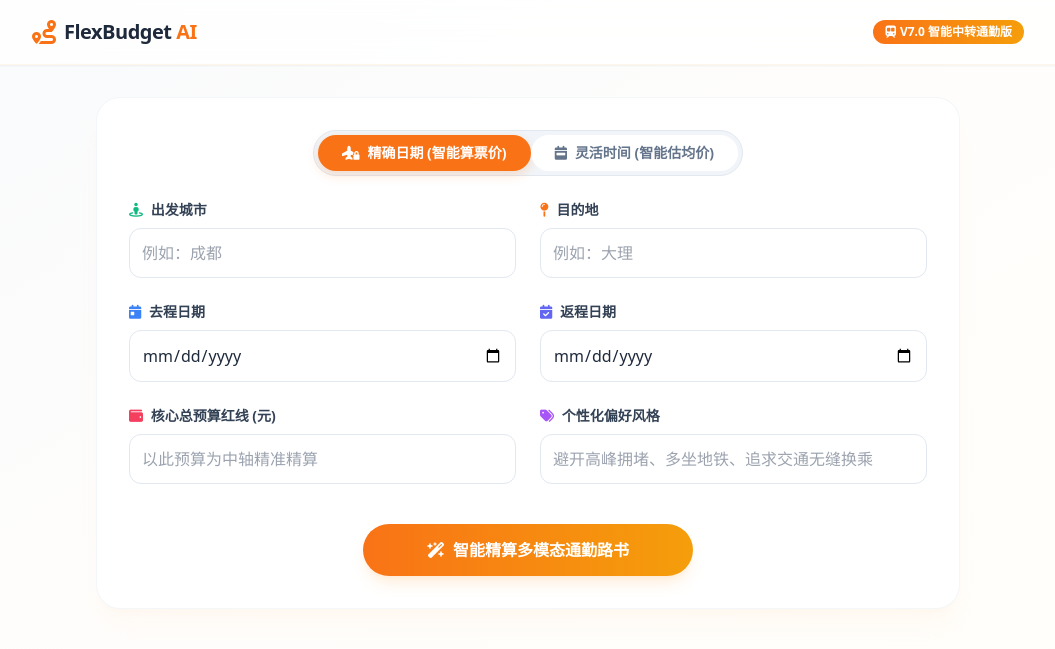
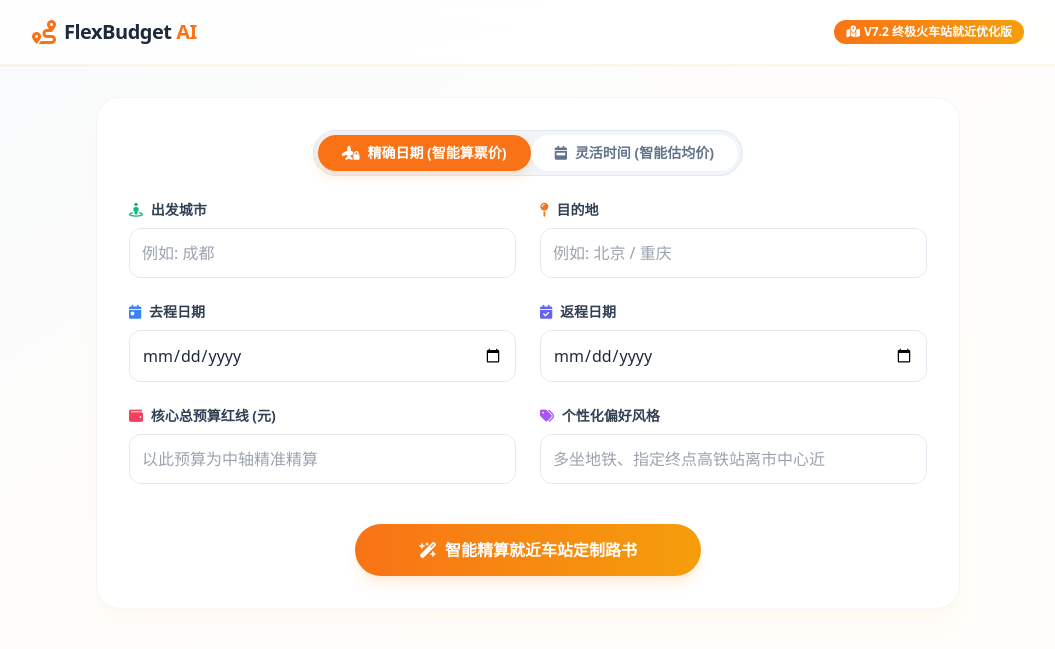
Before and after one commit to mengyufanqiu-maker/FlexBudgetAI, a Flask app: page / in a window 1280 px wide. Shown: the top 649 px of the page, without its empty margins (112-1167 px from the left). Run offline with Flask 3, Linux system fonts and the light colour scheme; some libraries are stand-ins or nearby versions.

Commit message:
Update index.html

```diff
--- a/templates/index.html
+++ b/templates/index.html
@@ -3,17 +3,15 @@
 <head>
     <meta charset="UTF-8">
     <meta name="viewport" content="width=device-width, initial-scale=1.0">
-    <title>FlexBudget AI | 商业级多模态智能旅游规划师</title>
+    <title>FlexBudget AI | 商业级智能定制旅游规划师</title>
     <script src="https://cdn.tailwindcss.com"></script>
     <link rel="stylesheet" href="https://cdnjs.cloudflare.com/ajax/libs/font-awesome/6.4.0/css/all.min.css">
     <script src="https://cdn.jsdelivr.net/npm/marked/marked.min.js"></script>
     <style>
-        /* 商业推广卡片设计 */
-        .affiliate-card { background-color: #fff7ed; border: 2px dashed #f97316; padding: 18px; border-radius: 20px; margin: 20px 0; font-size: 14px; text-align: left; box-shadow: 0 4px 12px rgba(249, 115, 22, 0.05); }
+        .affiliate-card { background-color: #fff7ed; border: 2px dashed #f97316; padding: 18px; border-radius: 20px; margin: 20px 0; font-size: 14px; text-align: left; }
         .affiliate-card span { color: #ea580c; font-weight: 800; display: flex; align-items: center; gap: 4px; }
         .affiliate-card a { color: #0284c7; text-decoration: underline; font-weight: bold; margin-top: 4px; display: inline-block; }
 
-        /* 高精路书 Markdown 排版美化 */
         .route-body h1 { font-size: 1.6rem; font-weight: 900; color: #0f172a; margin: 2rem 0 1rem 0; border-left: 5px solid #f97316; padding-left: 12px; }
         .route-body h2 { font-size: 1.3rem; font-weight: 800; color: #1e293b; margin: 1.75rem 0 0.75rem 0; background: linear-gradient(90deg, #f8fafc, #fff); padding: 8px 14px; border-radius: 12px; border-bottom: 1px solid #e2e8f0; }
         .route-body h3 { font-size: 1.15rem; font-weight: 700; color: #ea580c; margin-top: 1.5rem; display: flex; align-items: center; gap: 6px; }
@@ -22,20 +20,14 @@
         .route-body li { position: relative; padding-left: 20px; margin-bottom: 0.6rem; color: #334155; line-height: 1.6; }
         .route-body li::before { content: "•"; color: #f97316; font-weight: bold; font-size: 18px; position: absolute; left: 4px; top: -2px; }
 
-        /* 胶囊单选按钮样式 */
         .mode-radio:checked + div { background-color: #f97316; color: white; border-color: #f97316; box-shadow: 0 4px 12px rgba(249, 115, 22, 0.2); }
         .mode-radio:not(:checked) + div { background-color: white; color: #64748b; border-color: #e2e8f0; }
-
-        /* 打字机光标效果 */
         .cursor-blink { animation: blink 1s step-end infinite; color: #f97316; font-weight: 900; }
         @keyframes blink { 50% { opacity: 0; } }
 
-        /* ==========================================
-           🖨️ 高精度 A4 PDF 打印与排版引擎（100%防重叠乱码）
-           ========================================== */
         @media print {
             body { background: white !important; color: black !important; padding: 0 !important; font-size: 12pt !important; line-height: 1.5 !important; }
-            header, form, #tabMenu, .print-hide { display: none !important; }
+            header, form, .print-hide { display: none !important; }
             .print-show-header { display: block !important; }
             main { max-width: 100% !important; padding: 0 !important; margin: 0 !important; }
             .bg-white { box-shadow: none !important; border: none !important; padding: 0 !important; }
@@ -55,7 +47,7 @@
                 <h1 class="text-xl font-black text-slate-800 tracking-tight">FlexBudget <span class="text-orange-500">AI</span></h1>
             </div>
             <span class="text-xs bg-gradient-to-r from-orange-500 to-amber-500 text-white px-3 py-1 rounded-full font-bold flex items-center gap-1">
-                <i class="fa-solid fa-train-subway"></i> V7.0 智能中转通勤版
+                <i class="fa-solid fa-map-location-dot"></i> V7.2 终极火车站就近优化版
             </span>
         </div>
     </header>
@@ -83,11 +75,11 @@
 
                 <div>
                     <label class="block text-sm font-bold text-slate-700 mb-2"><i class="fa-solid fa-street-view text-emerald-500 mr-1"></i> 出发城市</label>
-                    <input type="text" id="start_city" placeholder="例如：成都" class="w-full p-3 border border-slate-200 rounded-xl outline-none focus:ring-2 focus:ring-orange-500 transition" required>
+                    <input type="text" id="start_city" placeholder="例如: 成都" class="w-full p-3 border border-slate-200 rounded-xl outline-none focus:ring-2 focus:ring-orange-500 transition" required>
                 </div>
                 <div>
                     <label class="block text-sm font-bold text-slate-700 mb-2"><i class="fa-solid fa-map-pin text-orange-500 mr-1"></i> 目的地</label>
-                    <input type="text" id="destination" placeholder="例如：大理" class="w-full p-3 border border-slate-200 rounded-xl outline-none focus:ring-2 focus:ring-orange-500 transition" required>
+                    <input type="text" id="destination" placeholder="例如: 北京 / 重庆" class="w-full p-3 border border-slate-200 rounded-xl outline-none focus:ring-2 focus:ring-orange-500 transition" required>
                 </div>
 
                 <div id="mode_exact_1">
@@ -101,15 +93,15 @@
 
                 <div id="mode_rough_1" class="hidden">
                     <label class="block text-sm font-bold text-slate-700 mb-2"><i class="fa-solid fa-leaf text-green-500 mr-1"></i> 大致出行时间段</label>
-                    <input type="text" id="approx_time" placeholder="例如：国庆假期 / 6月中旬" class="w-full p-3 border border-slate-200 rounded-xl outline-none focus:ring-2 focus:ring-orange-500 transition">
+                    <input type="text" id="approx_time" placeholder="例如: 国庆假期" class="w-full p-3 border border-slate-200 rounded-xl outline-none focus:ring-2 focus:ring-orange-500 transition">
                 </div>
                 <div id="mode_rough_2" class="hidden">
-                    <label class="block text-sm font-bold text-slate-700 mb-2"><i class="fa-solid fa-clock text-indigo-500 mr-1"></i> 预计下游玩天数</label>
+                    <label class="block text-sm font-bold text-slate-700 mb-2"><i class="fa-solid fa-clock text-indigo-500 mr-1"></i> 预计游玩天数</label>
                     <select id="days" class="w-full p-3 border border-slate-200 rounded-xl outline-none focus:ring-2 focus:ring-orange-500 transition">
-                        <option value="2">2 天 (周末特种兵)</option>
-                        <option value="3" selected>3 天 (经典畅游)</option>
-                        <option value="5">5 天 (深度度假)</option>
-                        <option value="7">7 天 (长线大赏)</option>
+                        <option value="2">2 天</option>
+                        <option value="3" selected>3 天</option>
+                        <option value="5">5 天</option>
+                        <option value="7">7 天</option>
                     </select>
                 </div>
 
@@ -119,13 +111,13 @@
                 </div>
                 <div>
                     <label class="block text-sm font-bold text-slate-700 mb-2"><i class="fa-solid fa-tags text-purple-500 mr-1"></i> 个性化偏好风格</label>
-                    <input type="text" id="tags" placeholder="避开高峰拥堵、多坐地铁、追求交通无缝换乘" class="w-full p-3 border border-slate-200 rounded-xl outline-none focus:ring-2 focus:ring-orange-500 transition">
+                    <input type="text" id="tags" placeholder="多坐地铁、指定终点高铁站离市中心近" class="w-full p-3 border border-slate-200 rounded-xl outline-none focus:ring-2 focus:ring-orange-500 transition">
                 </div>
 
                 <div class="md:col-span-2 text-center mt-4">
                     <button type="submit" id="submitBtn" class="bg-gradient-to-r from-orange-500 to-amber-500 text-white font-bold py-3.5 px-16 rounded-full shadow-lg shadow-orange-200/40 transition transform hover:-translate-y-0.5 inline-flex items-center space-x-2">
                         <i id="btnIcon" class="fa-solid fa-wand-magic-sparkles"></i>
-                        <span id="btnText">智能精算多模态通勤路书</span>
+                        <span id="btnText">智能精算就近车站定制路书</span>
                     </button>
                 </div>
             </form>
@@ -133,32 +125,20 @@
 
         <section id="resultSection" class="hidden space-y-4">
 
-            <div id="tabMenu" class="flex space-x-2 bg-slate-200/60 p-1.5 rounded-2xl w-full border border-slate-200 transition-all">
-                <button onclick="clickTab('match')" id="tab-match" class="flex-1 py-3 text-sm font-bold rounded-xl transition inline-flex items-center justify-center space-x-1">
-                    <i class="fa-solid fa-bullseye"></i> <span>🎯 核心定制版</span>
-                </button>
-                <button onclick="clickTab('saving')" id="tab-saving" class="flex-1 py-3 text-sm font-bold rounded-xl transition inline-flex items-center justify-center space-x-1">
-                    <i class="fa-solid fa-scale-balanced"></i> <span>🪙 极限穷游版</span>
-                </button>
-                <button onclick="clickTab('luxury')" id="tab-luxury" class="flex-1 py-3 text-sm font-bold rounded-xl transition inline-flex items-center justify-center space-x-1">
-                    <i class="fa-solid fa-crown"></i> <span>👑 尊享豪华版</span>
-                </button>
-            </div>
-
             <div class="hidden print-show-header border-b-4 border-slate-900 pb-4 mb-6">
                 <div style="float: right; text-align: right;">
-                    <p style="font-size: 10px; color: #64748b; margin: 0;">ROUTE REPORT / MULTI-MODAL TRAFFIC</p>
+                    <p style="font-size: 10px; color: #64748b; margin: 0;">ROUTE REPORT / STATION-OPTIMIZED</p>
                     <p style="font-size: 12px; color: #0f172a; font-weight: bold; margin: 2px 0 0 0;">FlexBudget 智能时空测算调度中心</p>
                 </div>
-                <h1 style="font-size: 24px; font-weight: 900; color: #0f172a; margin: 0; letter-spacing: -0.5px;">高精度智能中转与多模态通勤路书报告</h1>
-                <p style="font-size: 12px; color: #475569; margin-top: 4px;">本路书已针对早晚高峰路况、城市轨道交通与多段中转联程机票/车票完成对齐与路径优化。</p>
+                <h1 style="font-size: 24px; font-weight: 900; color: #0f172a; margin: 0; letter-spacing: -0.5px;">市中心就近车站优化定制路书报告</h1>
+                <p style="font-size: 12px; color: #475569; margin-top: 4px;">本路书已激活多车站筛选机制，自动优选离核心商圈/酒店区地铁通勤最便利的终点车站。</p>
             </div>
 
             <div class="bg-white rounded-3xl shadow-xl border border-slate-100 overflow-hidden min-h-[380px] relative">
                 <div class="absolute top-6 right-6 print-hide hidden z-10" id="pdfBtnWrapper">
                     <button onclick="window.print()" class="bg-slate-900 hover:bg-slate-800 text-white text-xs font-bold py-2.5 px-4 rounded-xl shadow-md transition flex items-center space-x-1.5">
                         <i class="fa-solid fa-file-pdf text-orange-400"></i>
-                        <span>导出当前舱位 PDF</span>
+                        <span>导出当前路书 PDF</span>
                     </button>
                 </div>
                 <div class="p-8 route-body" id="tabContentDisplay"></div>
@@ -167,10 +147,6 @@
     </main>
 
     <script>
-        let cachedPlans = { match: '', saving: '', luxury: '' };
-        let currentActiveTab = 'match';
-        let isGenerating = false;
-
         function toggleTimeMode() {
             const mode = document.querySelector('input[name="time_mode"]:checked').value;
             if (mode === 'exact') {
@@ -191,48 +167,30 @@
             document.getElementById('return_date').min = travelDate;
         }
 
-        function startGeneration(event) {
+        async function startGeneration(event) {
             event.preventDefault();
-            if(isGenerating) return;
-
-            // 重置全部历史缓存
-            cachedPlans = { match: '', saving: '', luxury: '' };
-            document.getElementById('resultSection').classList.remove('hidden');
-            fetchTabDetail('match'); // 默认执行核心定制方案
-        }
-
-        function clickTab(type) {
-            if(isGenerating) return;
-            currentActiveTab = type;
-
-            ['match', 'saving', 'luxury'].forEach(t => {
-                const btn = document.getElementById('tab-' + t);
-                btn.className = (t === type)
-                    ? "flex-1 py-3 text-sm font-bold rounded-xl transition inline-flex items-center justify-center space-x-1 bg-white text-orange-600 shadow-sm"
-                    : "flex-1 py-3 text-sm font-bold rounded-xl transition inline-flex items-center justify-center space-x-1 text-slate-500 hover:text-slate-700";
-            });
-
-            if(cachedPlans[type]) {
-                document.getElementById('tabContentDisplay').innerHTML = marked.parse(cachedPlans[type]);
-                document.getElementById('pdfBtnWrapper').classList.remove('hidden');
-            } else {
-                fetchTabDetail(type);
-            }
-        }
-
-        async function fetchTabDetail(type) {
-            isGenerating = true;
             const btn = document.getElementById('submitBtn');
+            const btnText = document.getElementById('btnText');
+            const btnIcon = document.getElementById('btnIcon');
+            const resultSection = document.getElementById('resultSection');
             const display = document.getElementById('tabContentDisplay');
             const pdfBtnWrapper = document.getElementById('pdfBtnWrapper');
 
+            const mode = document.querySelector('input[name="time_mode"]:checked').value;
+
+            if (mode === 'exact' && (!document.getElementById('travel_date').value || !document.getElementById('return_date').value)) {
+                alert("精确日期模式下，请选择去程和返程日期！"); return;
+            }
+
             pdfBtnWrapper.classList.add('hidden');
             btn.disabled = true;
-            btn.innerHTML = `<i class="fa-solid fa-spinner fa-spin mr-1"></i> 正在激活【${type==='match'?'核心定制':type==='saving'?'极限穷游':'轻奢尊享'}】智能交通大脑...`;
+            btnIcon.className = 'fa-solid fa-spinner fa-spin';
+            btnText.innerText = '正在执行市中心就近车站空间测算...';
 
-            display.innerHTML = `<span class="text-orange-500 font-bold animate-pulse"><i class="fa-solid fa-network-wired mr-2"></i> 正在连接全网多模态通勤精算专线，智能优化换乘时间与躲避高峰拥堵...</span><br><br><span class="cursor-blink">█</span>`;
+            resultSection.classList.remove('hidden');
+            display.innerHTML = `<span class="text-orange-500 font-bold animate-pulse"><i class="fa-solid fa-map-location-dot mr-2"></i> 正在定位目的地核心商圈，智能比对各火车站至市中心的地铁通达度与换乘代价...</span><br><br><span class="cursor-blink">█</span>`;
+            resultSection.scrollIntoView({ behavior: 'smooth' });
 
-            const mode = document.querySelector('input[name="time_mode"]:checked').value;
             let currentText = "";
 
             try {
@@ -241,7 +199,6 @@
                     headers: { 'Content-Type': 'application/json' },
                     body: JSON.stringify({
                         time_mode: mode,
-                        plan_type: type,
                         start_city: document.getElementById('start_city').value,
                         destination: document.getElementById('destination').value,
                         travel_date: document.getElementById('travel_date').value,
@@ -279,17 +236,17 @@
                     }
                 }
 
-                cachedPlans[type] = currentText;
-                clickTab(type); // 渲染与收尾
+                display.innerHTML = marked.parse(currentText);
+                pdfBtnWrapper.classList.remove('hidden');
 
             } catch (e) {
-                display.innerHTML = `<span class="text-red-500 font-bold">❌ 智能交通计算链条中断。</span>`;
+                display.innerHTML = `<span class="text-red-500 font-bold">❌ 空间地理调度故障，请刷新重试。</span>`;
             }
 
-            isGenerating = false;
             btn.disabled = false;
-            btn.innerHTML = `<i class="fa-solid fa-wand-magic-sparkles mr-1"></i> 智能精算多模态通勤路书`;
-        </div>
+            btnIcon.className = 'fa-solid fa-wand-magic-sparkles';
+            btnText.innerText = '智能精算就近车站定制路书';
+        }
     </script>
 </body>
 </html>
```
